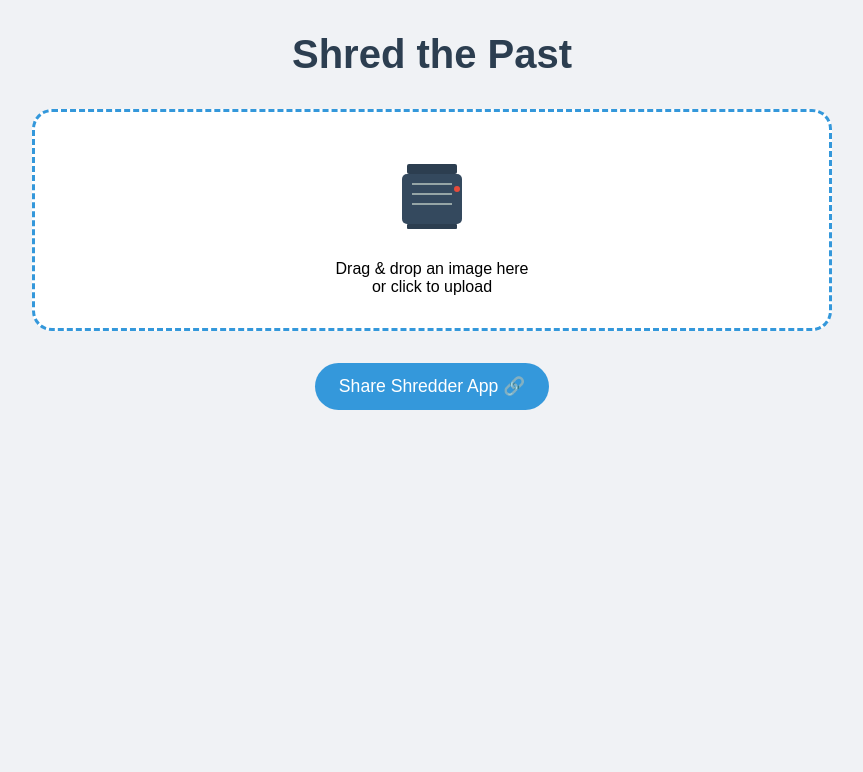
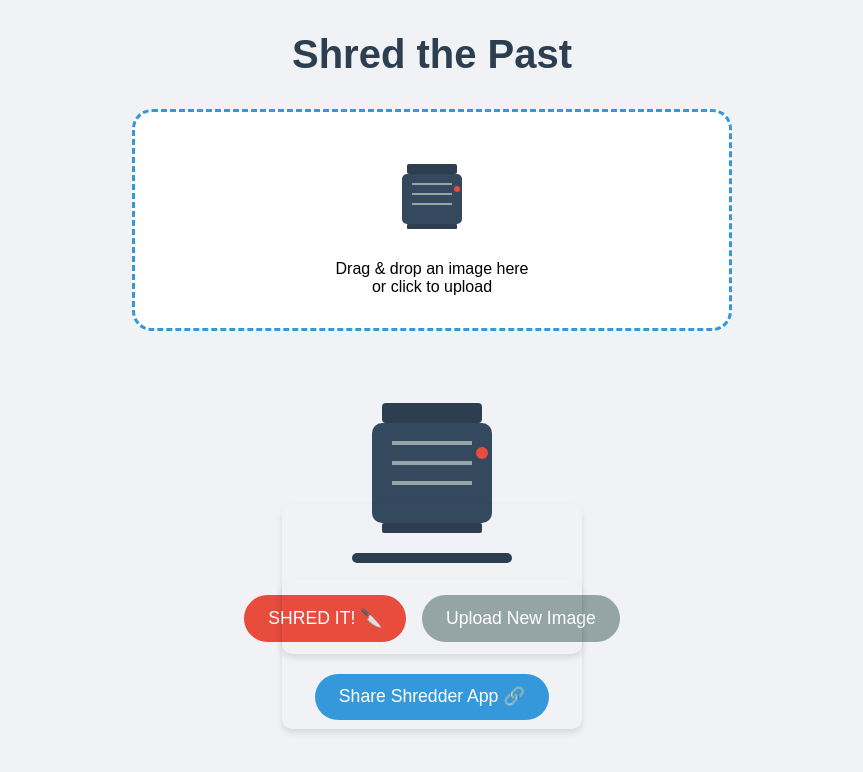
Before and after one commit to scjones13/PhotoShredderFun1, a Flask app: page / in a window 1280 px wide. Shown: the top 772 px of the page, without its empty margins (208-1071 px from the left). Run offline with Flask 3, Linux system fonts and the light colour scheme; some libraries are stand-ins or nearby versions.

Commit message:
Agent query: Is the image upload, preview, and shredding animation now properly centered on the page?

```diff
--- a/static/css/style.css
+++ b/static/css/style.css
@@ -18,6 +18,9 @@
     width: 90%;
     margin: 2rem auto;
     text-align: center;
+    display: flex;
+    flex-direction: column;
+    align-items: center;
 }
 
 h1 {
@@ -34,6 +37,8 @@
     padding: 2rem;
     cursor: pointer;
     transition: all 0.3s ease;
+    width: 100%;
+    max-width: 600px;
 }
 
 .upload-container:hover {
@@ -56,6 +61,10 @@
 .preview-container {
     margin-top: 2rem;
     position: relative;
+    width: 100%;
+    display: flex;
+    flex-direction: column;
+    align-items: center;
 }
 
 .shredder-machine {
@@ -84,18 +93,24 @@
 .canvas-container {
     position: relative;
     margin: 0 auto;
+    display: flex;
+    justify-content: center;
+    align-items: center;
+    width: 100%;
+    max-width: 600px;
 }
 
 #previewCanvas, #shreddingCanvas {
     max-width: 100%;
     border-radius: 10px;
     box-shadow: 0 4px 6px rgba(0, 0, 0, 0.1);
+    position: absolute;
+    left: 50%;
+    transform: translateX(-50%);
 }
 
 #shreddingCanvas {
-    position: absolute;
     top: 0;
-    left: 0;
 }
 
 .button-container {
@@ -104,6 +119,7 @@
     gap: 1rem;
     justify-content: center;
     flex-wrap: wrap;
+    width: 100%;
 }
 
 .shred-button, .reset-button {
@@ -126,9 +142,6 @@
     transition: all 0.3s ease;
     white-space: nowrap;
     margin-top: 2rem;
-    display: block;
-    margin-left: auto;
-    margin-right: auto;
 }
 
 .share-button:hover {
--- a/static/js/shredder.js
+++ b/static/js/shredder.js
@@ -91,7 +91,11 @@
                 shreddingCanvas.width = previewCanvas.width;
                 shreddingCanvas.height = previewCanvas.height;
 
-                previewCtx.drawImage(img, 0, 0, previewCanvas.width, previewCanvas.height);
+                // Center the image on the canvas
+                const x = (previewCanvas.width - (img.width * scale)) / 2;
+                const y = (previewCanvas.height - (img.height * scale)) / 2;
+                previewCtx.drawImage(img, x, y, img.width * scale, img.height * scale);
+
                 dropZone.hidden = true;
                 previewContainer.hidden = false;
             };
@@ -146,7 +150,10 @@
 
             previewCtx.clearRect(0, 0, previewCanvas.width, previewCanvas.height);
             previewCtx.save();
-            previewCtx.translate(0, progress * (-previewCanvas.height));
+
+            // Center the image during pull animation
+            const centerX = (previewCanvas.width - currentImage.width) / 2;
+            previewCtx.translate(centerX, progress * (-previewCanvas.height));
             previewCtx.drawImage(currentImage, 0, 0, previewCanvas.width, previewCanvas.height);
             previewCtx.restore();
 
@@ -159,24 +166,29 @@
 
         function startShredding() {
             const stripImages = [];
+            const centerX = (shreddingCanvas.width - currentImage.width) / 2;
+
             for (let i = 0; i < strips; i++) {
                 const stripCanvas = document.createElement('canvas');
                 stripCanvas.width = stripWidth;
                 stripCanvas.height = previewCanvas.height;
                 const stripCtx = stripCanvas.getContext('2d');
 
+                // Calculate strip position relative to center
+                const sourceX = (i * currentImage.width) / strips;
                 stripCtx.drawImage(
                     currentImage,
-                    (i * currentImage.width) / strips, 0, currentImage.width / strips, currentImage.height,
+                    sourceX, 0, currentImage.width / strips, currentImage.height,
                     0, 0, stripWidth, previewCanvas.height
                 );
 
                 stripImages.push({
                     canvas: stripCanvas,
-                    x: i * stripWidth,
+                    x: centerX + i * stripWidth,
                     y: -previewCanvas.height, // Start from above the shredder
                     speed: 2 + Math.random() * 3,
-                    rotation: (Math.random() - 0.5) * 0.2
+                    rotation: (Math.random() - 0.5) * 0.2,
+                    rotationSpeed: (Math.random() - 0.5) * 0.02
                 });
             }
 
@@ -191,7 +203,7 @@
                     if (strip.y < shreddingCanvas.height + 50) {
                         strip.y += strip.speed;
                         strip.speed += 0.2;
-                        strip.rotation += (Math.random() - 0.5) * 0.1;
+                        strip.rotation += strip.rotationSpeed;
 
                         shreddingCtx.save();
                         shreddingCtx.translate(strip.x + stripWidth / 2, strip.y + previewCanvas.height / 2);
@@ -210,7 +222,6 @@
                 if (stillAnimating) {
                     requestAnimationFrame(animate);
                 } else {
-                    // Trigger confetti when shredding is complete
                     triggerConfetti();
                 }
             }
```
